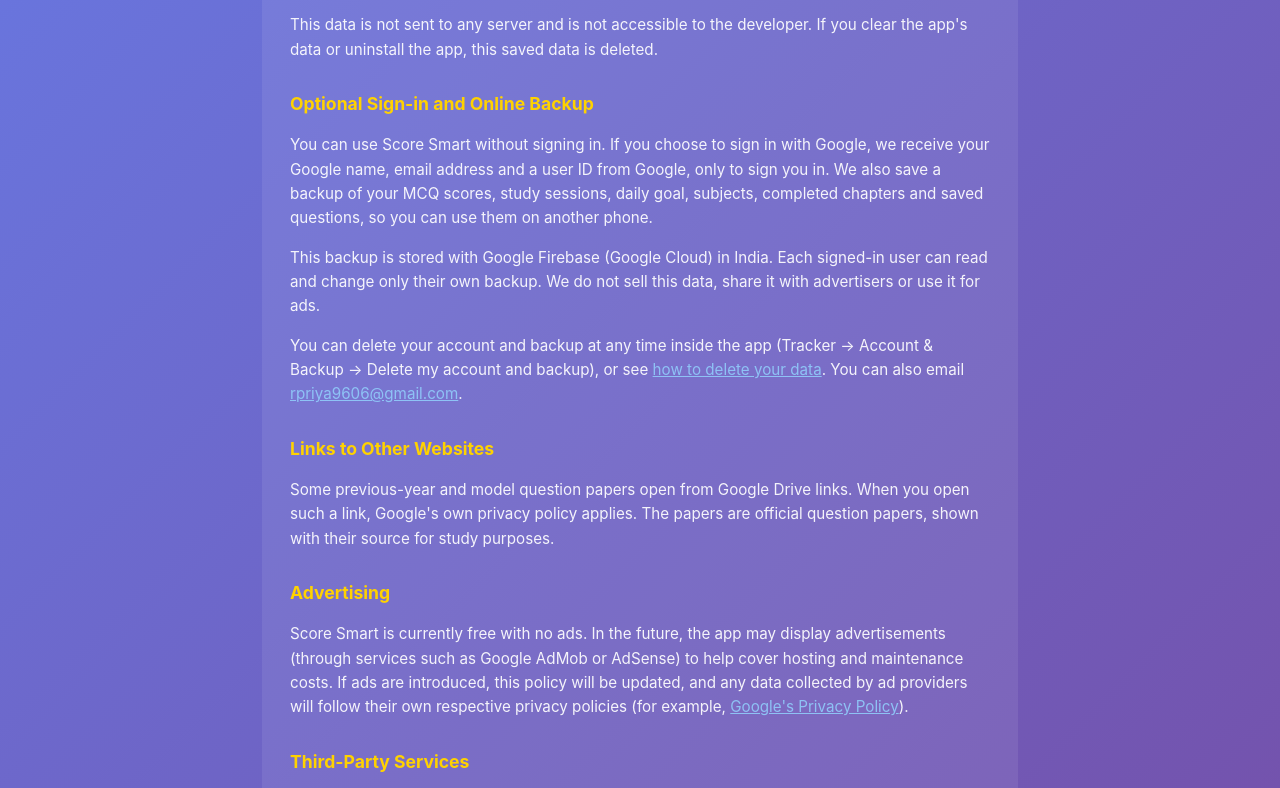
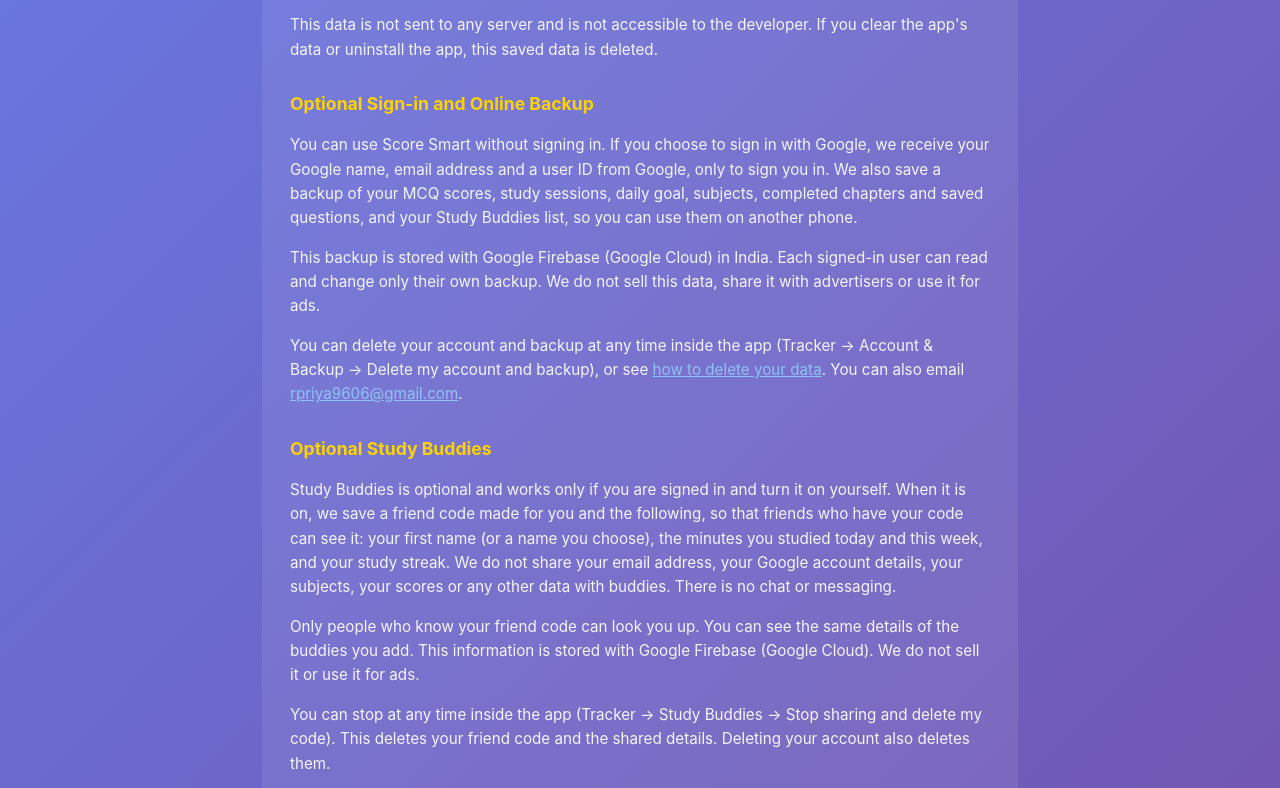
Before and after one commit to rpriya9606-cmyk/score-smart, a plain HTML site: page privacy.html in a window 1280 px wide. Shown: the part 581-1369 px from the top of the page. Drawn offline with Linux system fonts and the light colour scheme.

Commit message:
Revise privacy policy with new dates and features
Updated the last updated date and added details about the Study Buddies feature in the privacy policy.

```diff
--- a/privacy.html
+++ b/privacy.html
@@ -30,7 +30,7 @@
 <body>
 <div class="container">
     <h1>🔒 Privacy Policy — Score Smart</h1>
-    <div class="updated">Effective Date: August 29, 2026 &nbsp;•&nbsp; Last updated: October 25, 2026</div>
+    <div class="updated">Effective Date: August 29, 2026 &nbsp;•&nbsp; Last updated: November 23, 2026</div>
 
     <p>Score Smart ("the App") is developed and maintained by an individual developer (R Priya) as a free educational tool for Karnataka 2nd PUC English students.</p>
 
@@ -49,9 +49,14 @@
     <p>This data is not sent to any server and is not accessible to the developer. If you clear the app's data or uninstall the app, this saved data is deleted.</p>
 
     <h2>Optional Sign-in and Online Backup</h2>
-    <p>You can use Score Smart without signing in. If you choose to sign in with Google, we receive your Google name, email address and a user ID from Google, only to sign you in. We also save a backup of your MCQ scores, study sessions, daily goal, subjects, completed chapters and saved questions, so you can use them on another phone.</p>
+    <p>You can use Score Smart without signing in. If you choose to sign in with Google, we receive your Google name, email address and a user ID from Google, only to sign you in. We also save a backup of your MCQ scores, study sessions, daily goal, subjects, completed chapters and saved questions, and your Study Buddies list, so you can use them on another phone.</p>
     <p>This backup is stored with Google Firebase (Google Cloud) in India. Each signed-in user can read and change only their own backup. We do not sell this data, share it with advertisers or use it for ads.</p>
     <p>You can delete your account and backup at any time inside the app (Tracker → Account &amp; Backup → Delete my account and backup), or see <a href="delete-account.html">how to delete your data</a>. You can also email <a href="mailto:rpriya9606@gmail.com">rpriya9606@gmail.com</a>.</p>
+
+    <h2>Optional Study Buddies</h2>
+    <p>Study Buddies is optional and works only if you are signed in and turn it on yourself. When it is on, we save a friend code made for you and the following, so that friends who have your code can see it: your first name (or a name you choose), the minutes you studied today and this week, and your study streak. We do not share your email address, your Google account details, your subjects, your scores or any other data with buddies. There is no chat or messaging.</p>
+    <p>Only people who know your friend code can look you up. You can see the same details of the buddies you add. This information is stored with Google Firebase (Google Cloud). We do not sell it or use it for ads.</p>
+    <p>You can stop at any time inside the app (Tracker → Study Buddies → Stop sharing and delete my code). This deletes your friend code and the shared details. Deleting your account also deletes them.</p>
 
     <h2>Links to Other Websites</h2>
     <p>Some previous-year and model question papers open from Google Drive links. When you open such a link, Google's own privacy policy applies. The papers are official question papers, shown with their source for study purposes.</p>
```
